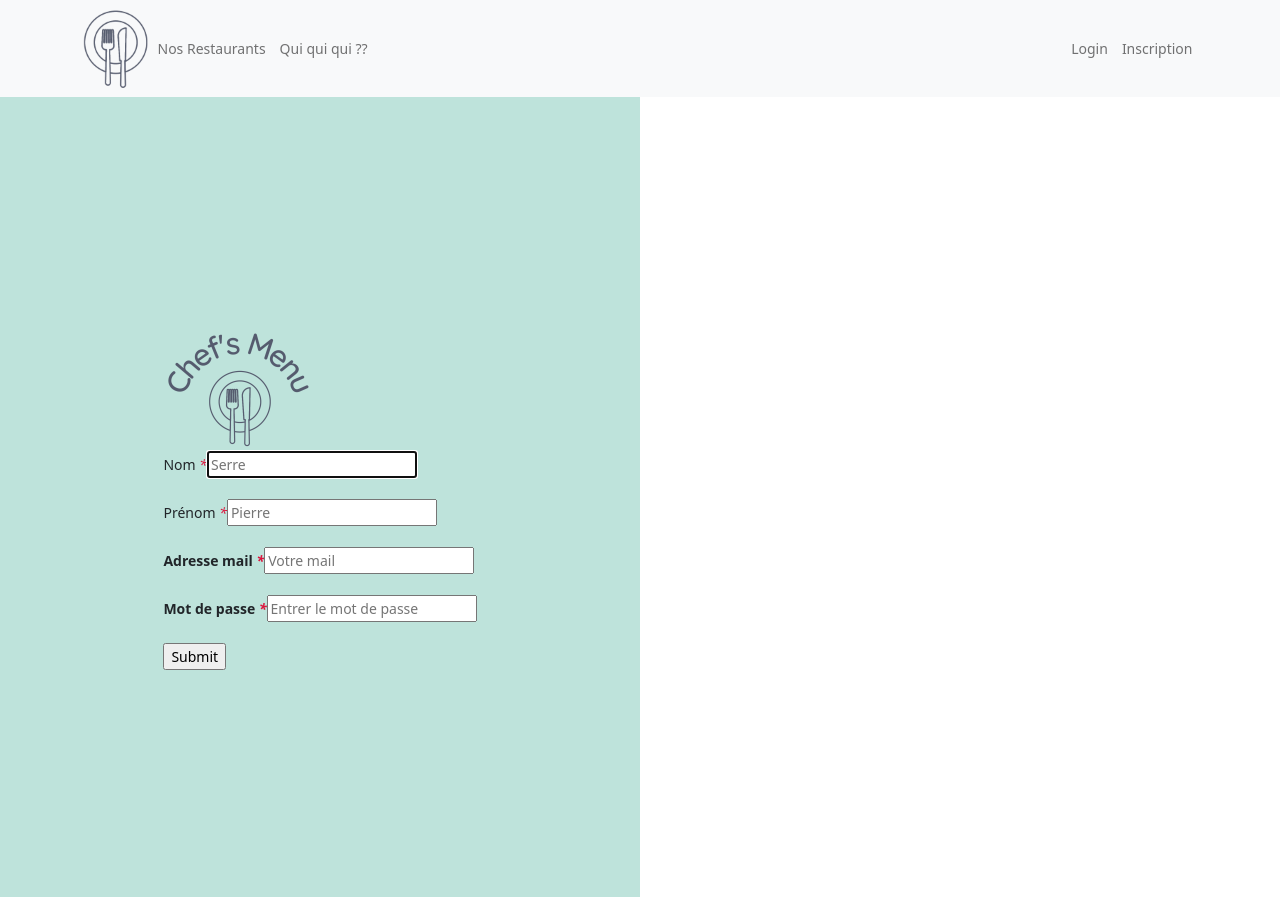
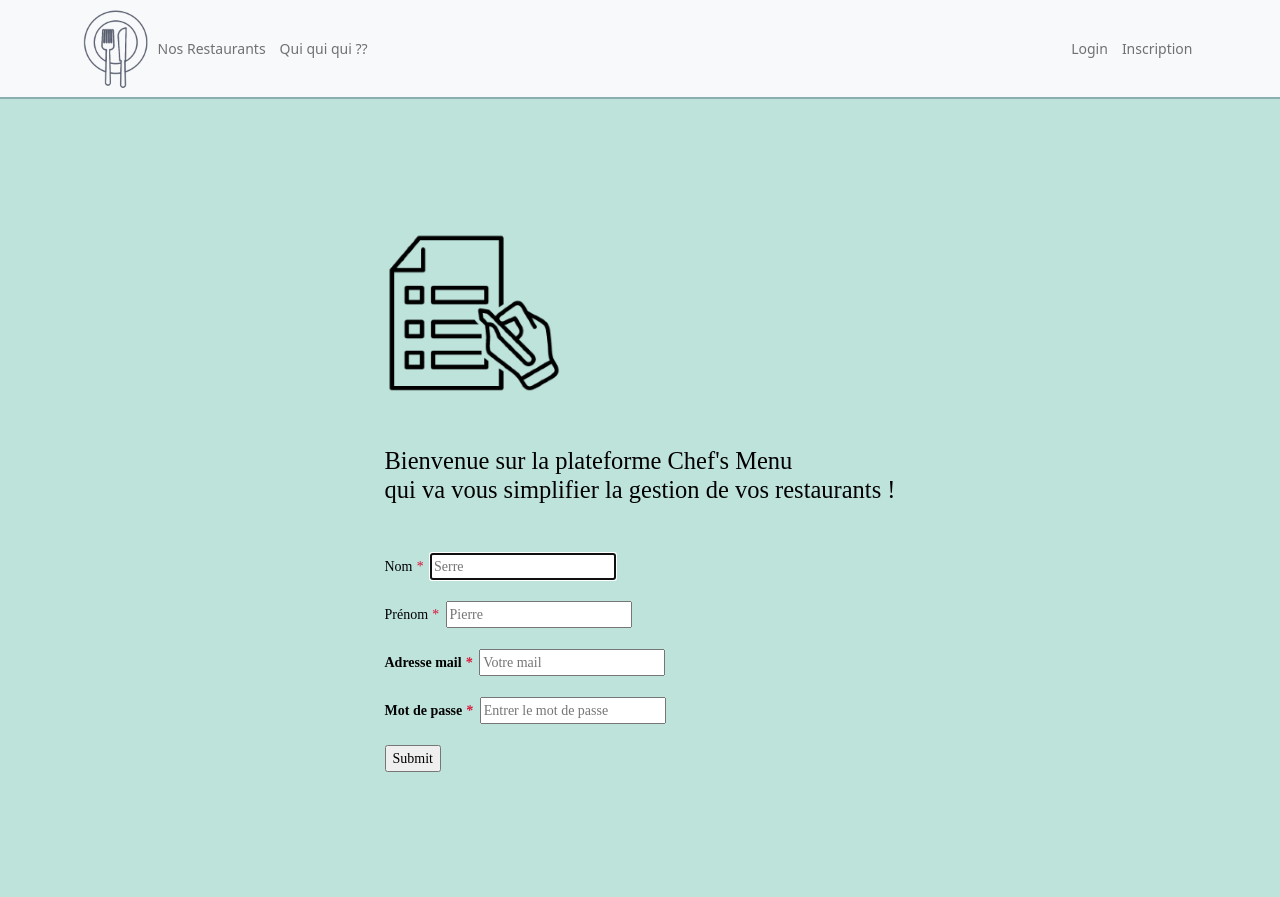
Before and after one commit to Czila/ChefsMenu_Front, a React (Create React App) app: page /inscription in a window 1280 px wide. Built offline with nearby package versions, Linux system fonts and the light colour scheme.

Commit message:
css inscription et login

```diff
--- a/src/components/ChangerMotDepasse/ChangerMotDepasse.js
+++ b/src/components/ChangerMotDepasse/ChangerMotDepasse.js
@@ -38,7 +38,7 @@ function ChangerMotDePasse() {
         {
             try {
                 await fetchWrapper.post('http://localhost:3001/restaurateur/updatePassword/'+restaurateur , {mdp})
-                setInfo({active:true,message:"mot de passe modifier"})
+                setInfo({active:true,message:"mot de passe modifié"})
             }
             catch (err)
             {
--- a/src/components/Inscription/Inscription.css
+++ b/src/components/Inscription/Inscription.css
@@ -13,9 +13,12 @@ em {
     display: flex;
     flex-direction: column;
     background-color : #bee3db;
-    flex: 1;
     display: flex;
     align-items: center;
     flex-direction: column;
     height: 100vh;
+    width: 100%;
+    color: black;
+    font-family: 'Quicksand';
+    border-top: 2px solid #89b0ae;
 };
--- a/src/components/Inscription/Inscription.js
+++ b/src/components/Inscription/Inscription.js
@@ -1,6 +1,6 @@
 import React, { useState } from 'react';
 import './Inscription.css'
-import logo from '../../assets/logo.png'
+import inscription from '../../assets/inscription.png'
 
 
 function Inscription() {
@@ -70,21 +70,22 @@ function Inscription() {
         <div id='inscriptionForm' className='formDiv'>
         {(inscriptionFini) ?
         <div>
-          <h1>Inscription validé</h1>
-          <span>Merci pour vogtre inscription ... Bonne journée.</span>
+          <h1>Inscription validée</h1>
+          <span>Bienvenue sur la plateforme Chef's Menu ! </span>
         </div>
         :
         <form>
                       <div>
-              <img src={logo} alt="Logo" className='logo' />
+              <img src={inscription} alt="inscription" className='logo' /><br/><br/><br/>
             </div>
-            <label htmlFor="nom">Nom <em>*</em></label>
+            <label><h3>Bienvenue sur la plateforme Chef's Menu <br/>qui va vous simplifier la gestion de vos restaurants !</h3></label><br/><br/><br/>
+            <label htmlFor="nom">Nom <em>*&ensp;</em></label>
             <input id="nom" placeholder="Serre" autoFocus value={newRestaurateur.nom} onChange={handleChange} name='nom' required /><br/><br/>
-            <label htmlFor="prenom">Prénom <em>*</em></label>
+            <label htmlFor="prenom">Prénom <em>*&ensp;</em></label>
             <input id="prenom" placeholder="Pierre" value={newRestaurateur.prenom} onChange={handleChange} name='prenom' required /><br/><br/>
-            <label><b>Adresse mail <em>*</em> </b></label>
+            <label><b>Adresse mail <em>*&ensp;</em> </b></label>
             <input htmlFor='email' type="email" placeholder="Votre mail" value={newRestaurateur.mail} onChange={handleChange} name='mail' required/><br/><br/>
-            <label htmlFor='password'><b>Mot de passe <em>*</em></b></label>
+            <label htmlFor='password'><b>Mot de passe <em>*&ensp;</em></b></label>
             <input type="password" placeholder="Entrer le mot de passe" name="motdepasse" value={newRestaurateur.password} onChange={handleChange} required /><br/><br/>
             <input type="submit" id='submit' onClick={saveRestaurateur} />
             <div className='error'>
--- a/src/components/ListeTable/Table.js
+++ b/src/components/ListeTable/Table.js
@@ -1,6 +1,6 @@
 function Table(props) {
     return ((props.table.active) ?
-    <button className='table active' onClick={() => props.showCommande(props.table.commande)}>TABLE : {props.table.numTable} </button>
+    <button className='table active' onClick={() => props.showCommande(props.table.commande)}>{props.table.numTable} </button>
     : <button className='table'  onClick={props.showCommande} disabled={true} >{props.table.numTable} </button>
     )
 }
--- a/src/components/NewQRCode/NewQRCode.css
+++ b/src/components/NewQRCode/NewQRCode.css
@@ -8,18 +8,19 @@
   min-height: 10vw;
   max-width: 10vw;
   max-height: 10vw;
-  margin: 30px
+  margin: 30px;
+  align-items: center;
 
 }
 
 .QRCodelist {
-  background-color: #bee3db;
-  border-top: 2px solid #89b0ae;
+
   display: flex;
   flex-direction: row;
   flex-wrap:wrap;
   gap: 10px;
   margin-top: 10px;
+  align-items: center;
 
 }
 h2 {
@@ -30,3 +31,19 @@ html {
     font-size: 14px;
     min-width: 100%;
   }
+  #QRCodetitre{
+    display: flex;
+    justify-content: center;
+    margin-top: revert
+  }
+
+  #conteneurqrcode{
+    display: flex;
+    flex-direction: column;
+    background-color: #bee3db;
+    border-top: 2px solid #89b0ae;
+  }
+
+  #buttonqrcode{
+
+  }
--- a/src/components/NewQRCode/NewQRCode.js
+++ b/src/components/NewQRCode/NewQRCode.js
@@ -44,15 +44,17 @@ useEffect(() => {
 
   return (
     <div>
-    <button onClick={printQRCode}> 🖨️ Imprimer</button>
+
+    <div id="conteneurqrcode">
+    <button className="buttonstyle" id="buttonqrcode" onClick={printQRCode}> 🖨️ Imprimer mes QR Codes</button>
     <div id="QRCodelist" className="QRCodelist">
       {(table.map((t) =>
         <div  >
-          <h4>Table {t.numTable}</h4>
+          <h4 id="QRCodetitre" >Table {t.numTable}</h4>
           <QRCode size='250' className="QRCode" key={t.numTable} value={t.QRText} renderAs="svg" />
         </div>
       ))}
-
+    </div>
     </div>
 
     </div>
--- a/src/components/login/Login.css
+++ b/src/components/login/Login.css
@@ -5,6 +5,10 @@
     justify-content: center;
     align-items: center;
     height: 100vh;
+    height: 100vh;
+    color: black;
+    font-family: 'Quicksand';
+    border-top: 2px solid #89b0ae;
 }
 
 #loginDiv {
```
Also changed, not shown: src/assets/inscription.png (added).
